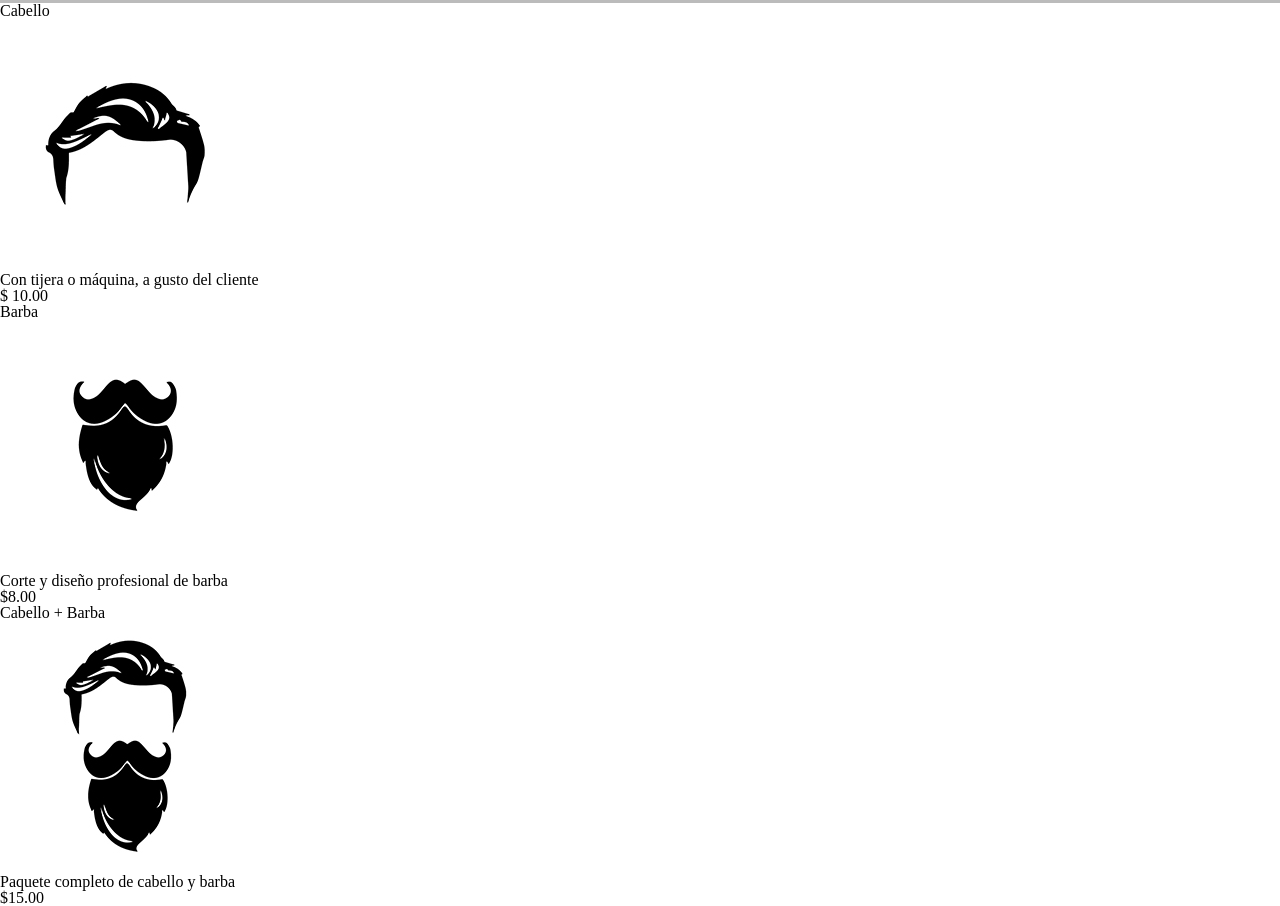
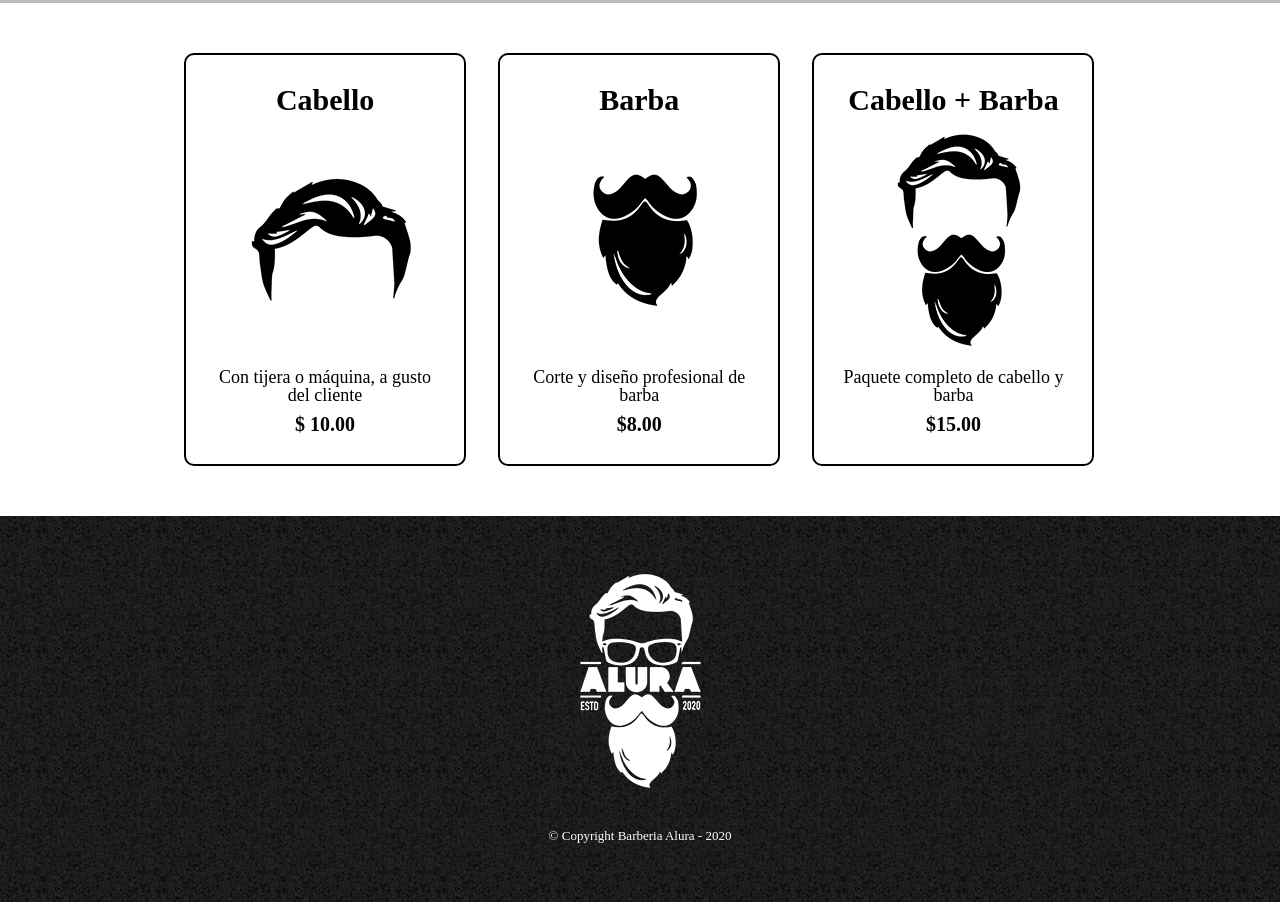
Before and after one commit to Natalinacn/AluraLatam_Barberia, a plain HTML site: page productos.html in a window 1280 px wide. Shown: the part 290-1196 px from the top of the page. Drawn offline with Linux system fonts and the light colour scheme.

Commit message:
Web finalizada

```diff
--- a/productos.css
+++ b/productos.css
@@ -33,3 +33,77 @@ nav a{
     font-size: 22px;
     text-decoration: none;
 }
+
+nav a:hover{
+
+    color: #c78c19;
+    text-decoration: underline;
+}
+
+.productos{
+
+    width: 940px;
+    margin: 0 auto;
+    padding: 50px;
+}
+
+
+.productos li{
+display: inline-block;
+text-align: center;
+width: 30%;
+vertical-align: top;
+margin: 0 1.5%;
+padding: 30px 20px;
+box-sizing: border-box;
+border: 2px solid #000000;
+border-radius: 10px;
+}
+
+.productos li:hover{
+
+    border-color: #c78c19;
+
+}
+
+.productos li:active{
+
+    border-color: #088c19;
+}
+
+.productos li:hover h2{
+
+    font-size: 33px;
+}
+
+
+.productos h2{
+
+    font-size: 30px;
+    font-weight: bold;
+
+}
+
+.producto-descripcion{
+    font-size: 18px;
+}
+
+.producto-precio{
+    font-size: 20px;
+    font-weight: bold;
+    margin-top: 10px;
+}
+
+footer{
+
+    text-align: center;
+    background: url(imagenes/bg.jpg);
+    padding: 40px;
+}
+
+.copyright{
+
+    color: #FFFFFF;
+    font-size: 13px;
+    margin: 20px;
+}
--- a/productos.html
+++ b/productos.html
@@ -23,26 +23,31 @@
     </header>
 
     <main>
-      <ul>
+      <ul class="productos">
         <li>
           <h2>Cabello</h2>
           <img src="imagenes/cabello.jpg" alt="">
-          <p>Con tijera o máquina, a gusto del cliente</p>
-          <p>$ 10.00</p>
+          <p class="producto-descripcion">Con tijera o máquina, a gusto del cliente</p>
+          <p class="producto-precio">$ 10.00</p>
           </li>
         <li>
           <h2>Barba</h2>
           <img src="imagenes/barba.jpg" alt="">
-          <p>Corte y diseño profesional de barba</p>
-          <p>$8.00</p>
+          <p class="producto-descripcion">Corte y diseño profesional de barba</p>
+          <p class="producto-precio">$8.00</p>
           </li>
         <li>
           <h2>Cabello + Barba</h2>
           <img src="imagenes/cabello+barba.jpg" alt="">
-          <p>Paquete completo de cabello y barba</p>
-          <p>$15.00</p>
+          <p class="producto-descripcion">Paquete completo de cabello y barba</p>
+          <p class="producto-precio">$15.00</p>
           </li>
       </ul>
     </main>
+
+    <footer>
+      <img src="imagenes/logo-blanco.png">
+      <p class="copyright">&copy Copyright Barberia Alura - 2020</p>
+    </footer>
   </body>
 </html>
```
